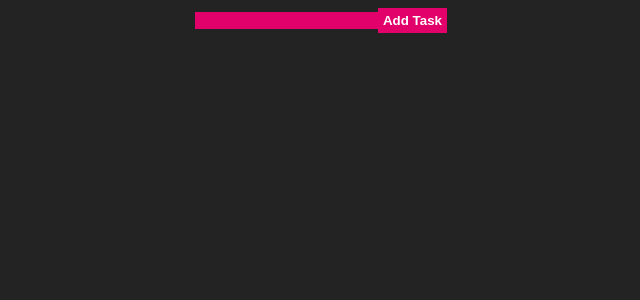
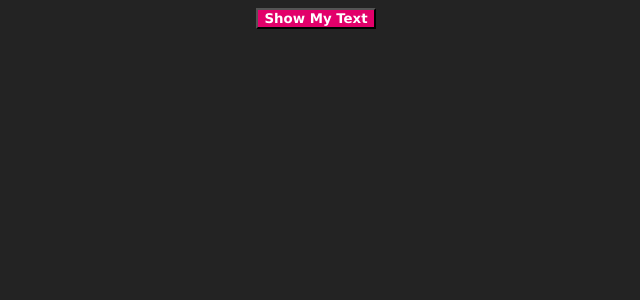
Before and after one commit to lopesmfelipe/portfolio, a React (Vite) app in the folder NEO20/: page / in a window 1280 px wide. Shown: the top 300 px of the page, without its empty margins (319-959 px from the left). Built offline with nearby package versions, Linux system fonts and the light colour scheme.

Commit message:
Show text button

```diff
--- a/NEO20/src/App.css
+++ b/NEO20/src/App.css
@@ -1,13 +1,5 @@
 body {
   background-color: rgb(35, 35, 35);
-}
-
-div {
-  margin: 0;
-  padding: 0;
-  font-family: 'Lucida Sans', 'Lucida Sans Regular', 'Lucida Grande', 'Lucida Sans Unicode', Geneva, Verdana, sans-serif;
-  color: white;
-  white-space: nowrap;
 }
 
 .App {
@@ -17,44 +9,21 @@ div {
   align-items: center;
 }
 
-.main-container {
-  border: 2px solid rgb(226, 0, 106);
-}
-
 button {
   color: white;
   font-weight: bold;
+  font-family: Verdana, Geneva, Tahoma, sans-serif;
   background-color: rgb(226, 0, 106);
-  border: 0;
-  padding: 1px;
+  margin-right: 10px;
 }
 
-.delete-button {
-  color: white;
-  background-color: rgb(226, 0, 106);
-  padding: 20px;
-  font-size: 16px;
+input {
   font-weight: bold;
-  margin: 0;
-  border: 0;
-  margin-bottom: 10px;
-  margin-left: 95px;
+  font-family: Verdana, Geneva, Tahoma, sans-serif;
 }
 
 h1 {
-  font-size: 25px;
-  padding-right: 10px;
-  padding-left: 10px;
-  border: 1.5px solid rgb(226, 0, 106);
-}
-
-.button-addTask {
-  padding: 5px;
-}
-
-input {
   color: white;
   font-weight: bold;
-  background-color: rgb(226, 0, 106);
-  border: 0
+  font-family: Verdana, Geneva, Tahoma, sans-serif;
 }
--- a/NEO20/src/App.jsx
+++ b/NEO20/src/App.jsx
@@ -1,65 +1,21 @@
+import { useState } from "react";
 import "./App.css";
-import { useState } from "react";
-import { Task } from "./Task";
+import { Text } from "./Text";
 
 function App() {
-  const [toDoList, setToDoList] = useState([]);
-  const [newTask, setNewTask] = useState("");
-
-  const handleChange = (event) => {
-    setNewTask(event.target.value);
-  };
-
-  const addTask = () => {
-    const task = {
-      id: toDoList.length === 0 ? 1 : toDoList[toDoList.length - 1].id + 1,
-      taskName: newTask,
-      completed: false
-    };
-    setToDoList([...toDoList, task]);
-  };
-
-
-  const deleteTask = (id) => {
-    setToDoList(toDoList.filter((task) => task.id !== id));
-  };
-
-  const completeTask = (id) => {
-    setToDoList(
-      toDoList.map((task) => {
-        if (task.id === id) {
-          return { ...task, completed: true};
-        } else {
-          return task;
-        }
-      })
-    );
-  }
-
+  const [showMyText, setMyShowText] = useState(false);
 
   return (
     <div className="App">
-        <div className="addTask">
-          <input onChange={handleChange} />
-          <button className="button-addTask" onClick={addTask}>
-            {" "}
-            Add Task
-          </button>
-        </div>
+      <button
+        onClick={() => {
+          setMyShowText(!showMyText);
+        }}
+      >
+        Show My Text
+      </button>
 
-        <div className="list">
-          {toDoList.map((task) => {
-            return (
-              <Task
-                taskName={task.taskName}
-                id={task.id}
-                completed={task.completed}
-                deleteTask={deleteTask}
-                completeTask={completeTask}
-              />
-            );
-          })}
-        </div>
+      {showMyText && <Text />}
     </div>
   );
 }
--- a/NEO20/src/Task.jsx
+++ /dev/null
@@ -1,14 +0,0 @@
-
-export const Task = (props) => {
-
-  return (
-    <div
-      className="task"
-      style={{ backgroundColor: props.completed ? "green" : "white"}}
-    >
-      <h1>{props.taskName}</h1>
-      <button onClick={() => props.completTask(props.id) }> Complete </button>
-      <button onClick={() => props.deleteTask(props.id)}>X</button>
-    </div>
-  );
-};
--- /dev/null
+++ b/NEO20/src/Text.jsx
@@ -0,0 +1,18 @@
+import React from "react";
+import { useState } from "react";
+
+export const Text = () => {
+  const [text, setText] = useState("");
+
+  return (
+    <div>
+      <input
+        onChange={(event) => {
+          setText(event.target.value);
+        }}
+      />
+
+      <h1> {text} </h1>
+    </div>
+  );
+};
```
